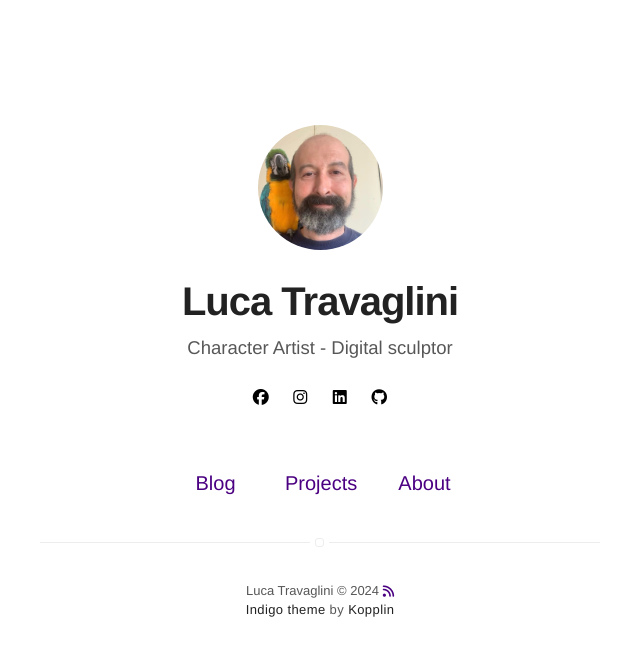
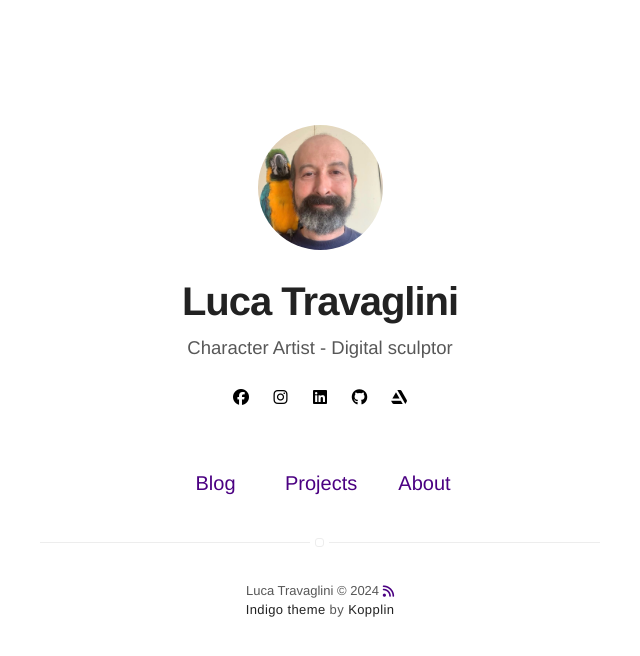
Before and after one commit to granvalenti76/granvalenti76.github.io, a Jekyll site: the page built from index.html, in a window 1280 px wide. Shown: the top 656 px of the page, without its empty margins (320-960 px from the left). Built offline with Jekyll 4.4.1, drawn with Linux system fonts in a browser that asks for light colours; nearby versions of some CDN libraries.

Commit message:
icone artstation

```diff
--- a/_config.yml
+++ b/_config.yml
@@ -38,6 +38,7 @@ facebook: granvalenti
 #twitter: mytwitter
 instagram: granvalenti
 linkedin: granvalenti
+artstation: lucat
 #github: mygithub
 #email: myemail@gmail.com
 
--- a/_includes/social-links.html
+++ b/_includes/social-links.html
@@ -36,4 +36,16 @@
             <i class="fa-regular fa-envelope"></i>
         </a>
     {% endif %}
+
+    {% if site.artstation %}
+        <a class="link" data-title="artstation.com/{{ site.artstation }}" href="https://artstation.com/{{ site.artstation }}" target="_blank"  rel="noopener" alt="anchor link for social media github" aria-label="anchor link for social media artstation">
+            <i class="fa-brands fa-artstation"></i>
+        </a>
+    {% endif %}
+
+    {% if site.mastodon %}
+        <a class="link" data-title="mastodon.social/{{ site.mastodon }}" href="https://mastodon.social/{{ site.mastodon }}" target="_blank"  rel="noopener" alt="anchor link for social media github" aria-label="anchor link for social media artstation">
+            <i class="fa-brands fa-mastodon"></i>
+        </a>
+    {% endif %}
 </div>
```
